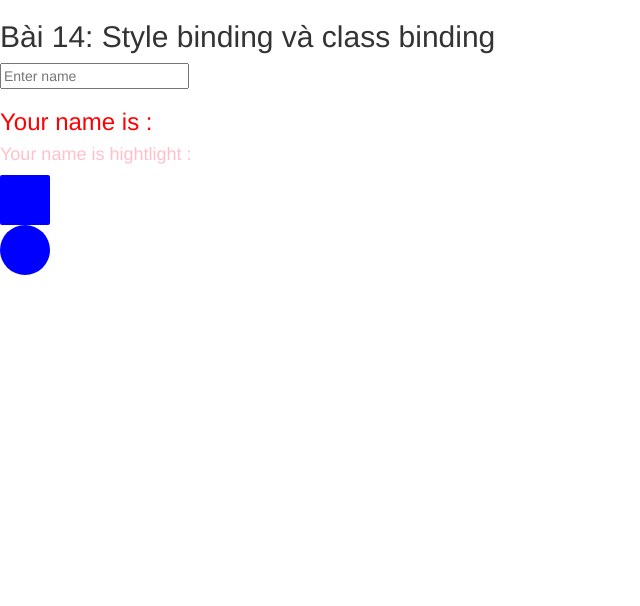
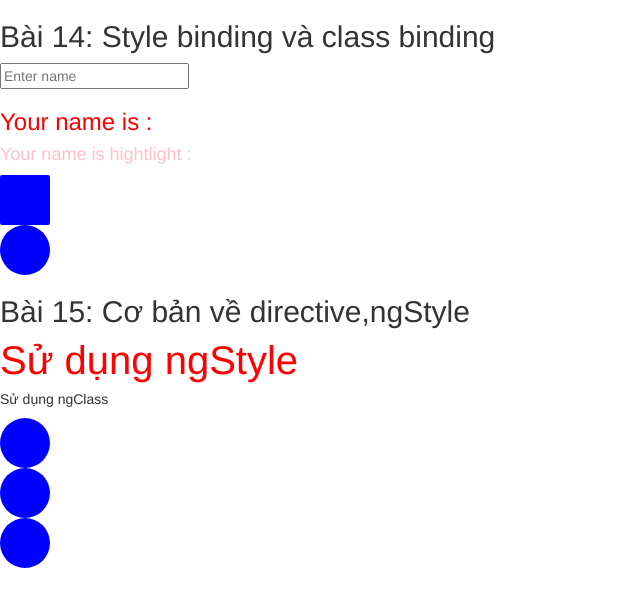
Before and after one commit to ThienBinhHY/LearnAngular4, an Angular app: page / in a window 1280 px wide. Shown: the top 606 px of the page, without its empty margins (0-640 px from the left). Built offline with nearby package versions, Linux system fonts and the light colour scheme.

Commit message:
Cơ bản về directive, ngStyle

```diff
--- a/src/app/user-form/user-form.component.html
+++ b/src/app/user-form/user-form.component.html
@@ -15,3 +15,12 @@
 <!--class binding-->
 <div [class]="isHighLight ? 'circle' :'square'"></div>
 <div [class.circle]="!isHighLight" [class.square]="isHighLight"></div>
+
+<h2>Bài 15: Cơ bản về directive,ngStyle</h2>
+<h4 [ngStyle] = "name.length % 2 === 0 ? evenStyle : oddStyle">Sử dụng ngStyle</h4>
+<h5>Sử dụng ngClass</h5>
+<!--2 cách này tương đương nhau -->
+<div [ngClass] = "{ circle: !isHighLight, square: isHighLight}"></div>
+<div [class.circle]="!isHighLight" [class.square]="isHighLight"></div>
+<!--{ circle: !isHighLight, square: isHighLight} là đoạn javascript nên ta co the viêt trong .ts-->
+<div [ngClass] = "currentStyle"></div>
--- a/src/app/user-form/user-form.component.ts
+++ b/src/app/user-form/user-form.component.ts
@@ -8,6 +8,18 @@ import { Component, OnInit } from '@angular/core';
 export class UserFormComponent implements OnInit {
   name = '';
   isHighLight = false;
+  //biến sử dụng ngStyle
+  evenStyle = {
+    color: 'red',
+    fontSize: '40px'
+  }
+  oddStyle = {
+    color: 'black',
+    fontSize: '20px'
+  }
+  // sử dụng ngClass
+  currentStyle = { circle: !this.isHighLight, square: this.isHighLight}
+
   constructor() { }
 
   ngOnInit() {
```
